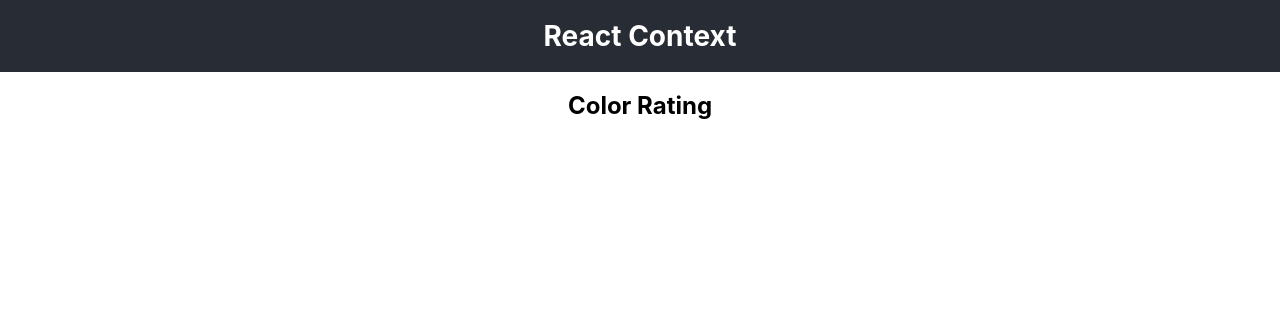
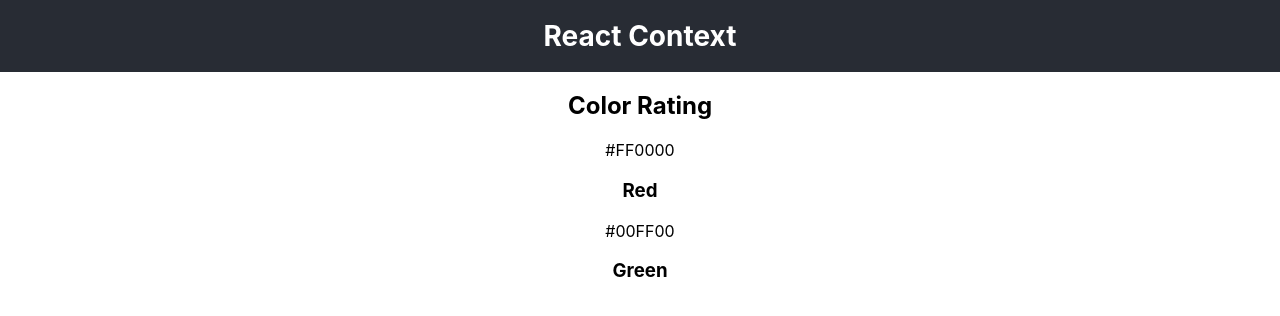
Before and after one commit to mikaeileghbal/color-rating, a React (Create React App) app: page / in a window 1280 px wide. Shown: the top 316 px of the page. Built offline with nearby package versions, Linux system fonts and the light colour scheme.

Commit message:
Add ColorList and Color basic components

```diff
--- a/src/App.js
+++ b/src/App.js
@@ -1,4 +1,5 @@
 import "./App.css";
+import ColorList from "./components/ColorList";
 import ColorProvider from "./data/ColorProvider";
 
 function App() {
@@ -10,6 +11,7 @@
         </header>
         <main>
           <h2>Color Rating</h2>
+          <ColorList />
         </main>
       </div>
     </ColorProvider>
--- /dev/null
+++ b/src/components/Color.js
@@ -0,0 +1,10 @@
+import React from "react";
+
+export default function Color({ color }) {
+  return (
+    <div>
+      <div>{color.code}</div>
+      <h3>{color.name}</h3>
+    </div>
+  );
+}
--- /dev/null
+++ b/src/components/ColorList.js
@@ -0,0 +1,15 @@
+import React, { useEffect } from "react";
+import { useColors } from "../data/ColorProvider";
+import Color from "./Color";
+
+export default function ColorList() {
+  const { Colors } = useColors();
+
+  return (
+    <div className="container">
+      {Colors.map((color) => (
+        <Color key={color.id} color={color} />
+      ))}
+    </div>
+  );
+}
```
